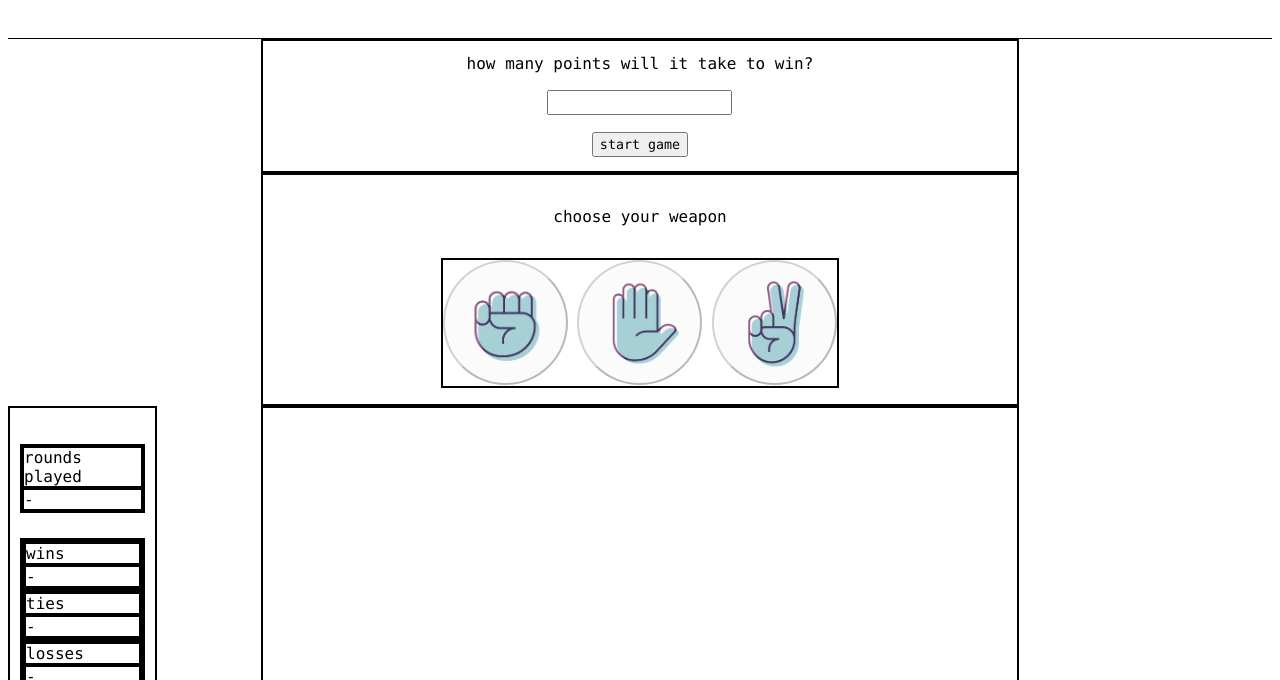
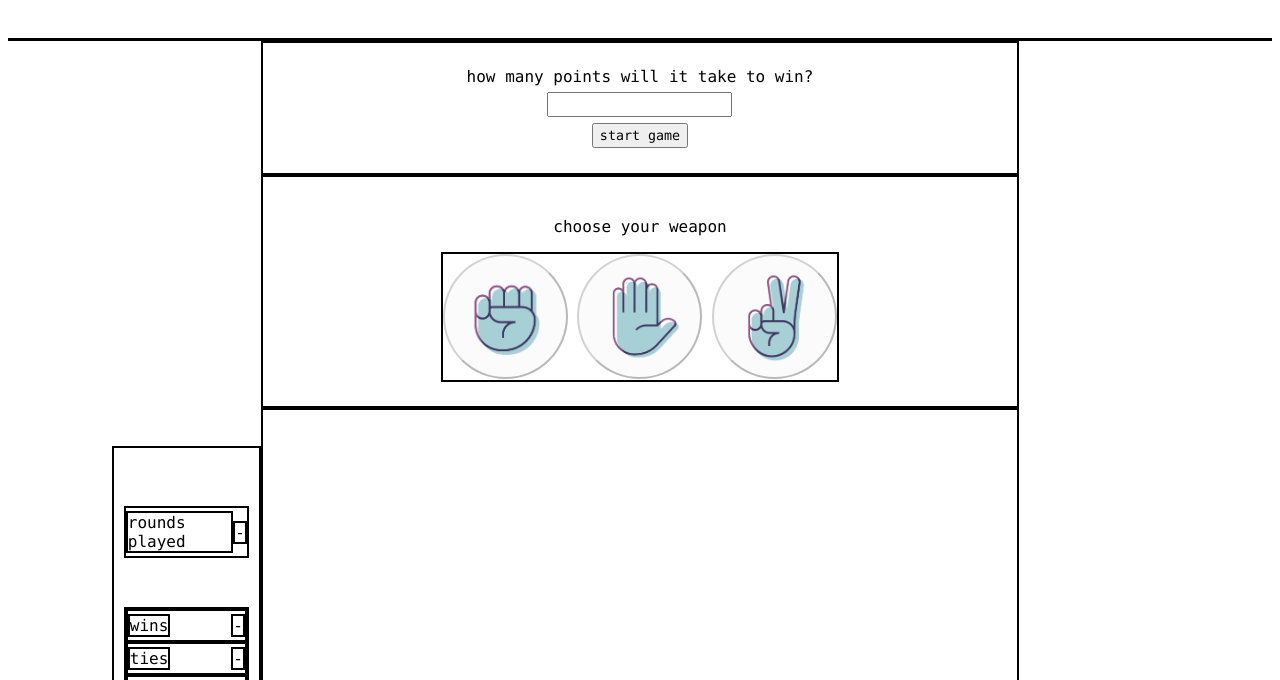
Before and after one commit to parentda/rock-paper-scissors-UI, a plain HTML site: page index.html in a window 1280 px wide. Shown: the part 120-800 px from the top of the page. Drawn offline with Linux system fonts and the light colour scheme.

Commit message:
Updated CSS

```diff
--- a/index.html
+++ b/index.html
@@ -31,28 +31,29 @@
         </div>
       </div>
       <div id="keepTrack">
-        <div id="trackRounds">
+        <div id="trackRounds" class="flex">
           <div>rounds played</div>
           <div id="roundsCount">-</div>
         </div>
         <div id="trackScore">
-          <div>
+          <div class="flex">
             <div>wins</div>
             <div id="winsCount">-</div>
           </div>
-          <div>
+          <div class="flex">
             <div>ties</div>
             <div id="tiesCount">-</div>
           </div>
-          <div>
+          <div class="flex">
             <div>losses</div>
             <div id="lossesCount">-</div>
           </div>
         </div>
       </div>
-      <div id="battleground"></div>
+      <div id="battleground">
+        <p id="result"></p>
+      </div>
       <div id="displayResults">
-        <p id="result"></p>
         <p id="finalScore"></p>
       </div>
     </main>
--- a/styles.css
+++ b/styles.css
@@ -11,7 +11,7 @@ header {
   display: flex;
   justify-content: center;
   font-size: 30px;
-  border-bottom: 1px solid black;
+  border-bottom: 3px solid black;
 }
 
 main {
@@ -23,10 +23,14 @@ main {
   grid-template-columns: 1fr 3fr 1fr;
 }
 
+p {
+  text-align: center;
+}
+
 #input {
   display: flex;
   flex-direction: column;
-  justify-content: space-evenly;
+  justify-content: center;
   align-items: center;
   line-height: 1.5;
   grid-row: 1 / 2;
@@ -40,6 +44,17 @@ main {
   margin-bottom: 3px;
 }
 
+.flex {
+  display: flex;
+  justify-content: space-between;
+  padding-top: 3px;
+  padding-bottom: 3px;
+}
+
+#roundsCount {
+  align-self: center;
+}
+
 .deactivated {
   filter: grayscale(75%);
 }
@@ -49,7 +64,7 @@ main {
   grid-column: 2 / 3;
   display: flex;
   flex-direction: column;
-  justify-content: space-evenly;
+  justify-content: center;
   align-items: center;
 }
 
@@ -69,6 +84,8 @@ main {
   justify-content: space-evenly;
   grid-row: 3 / 4;
   grid-column: 1 / 2;
+  align-self: center;
+  justify-self: end;
 }
 
 #rock {
```
